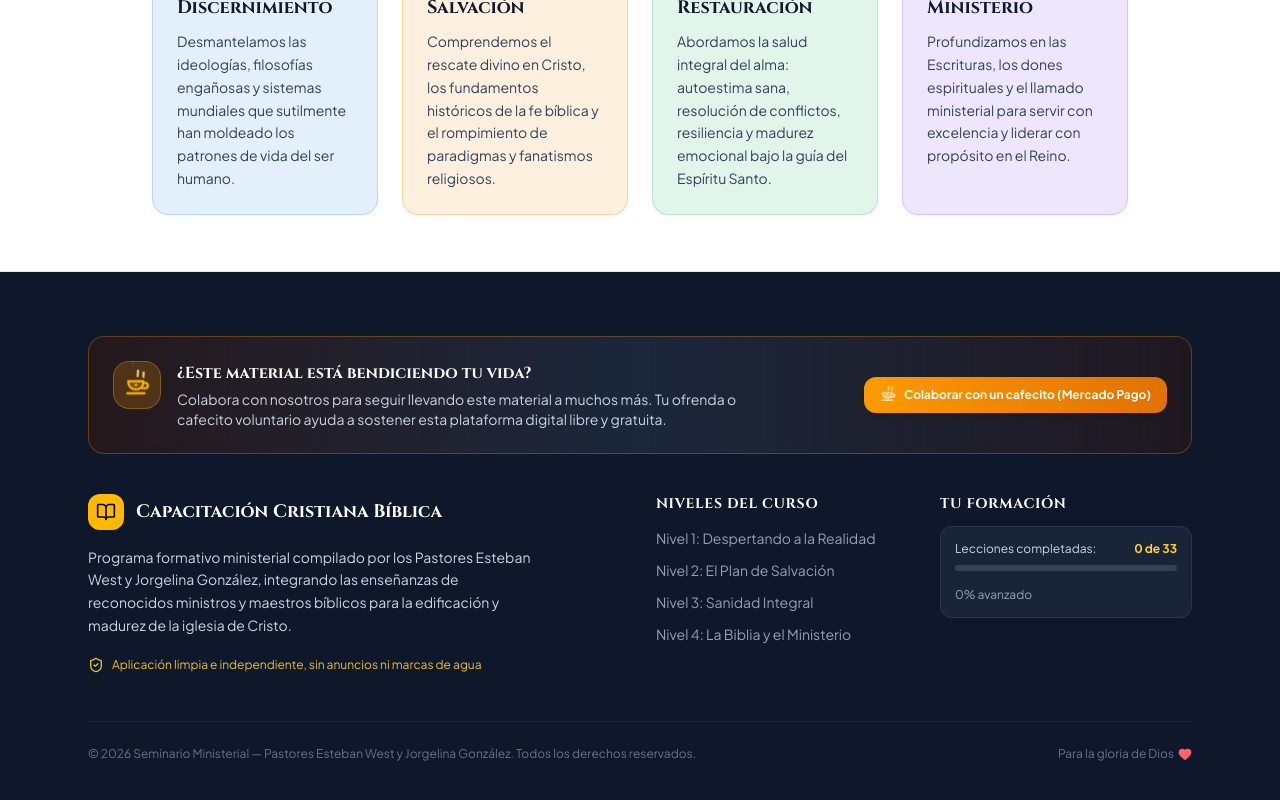
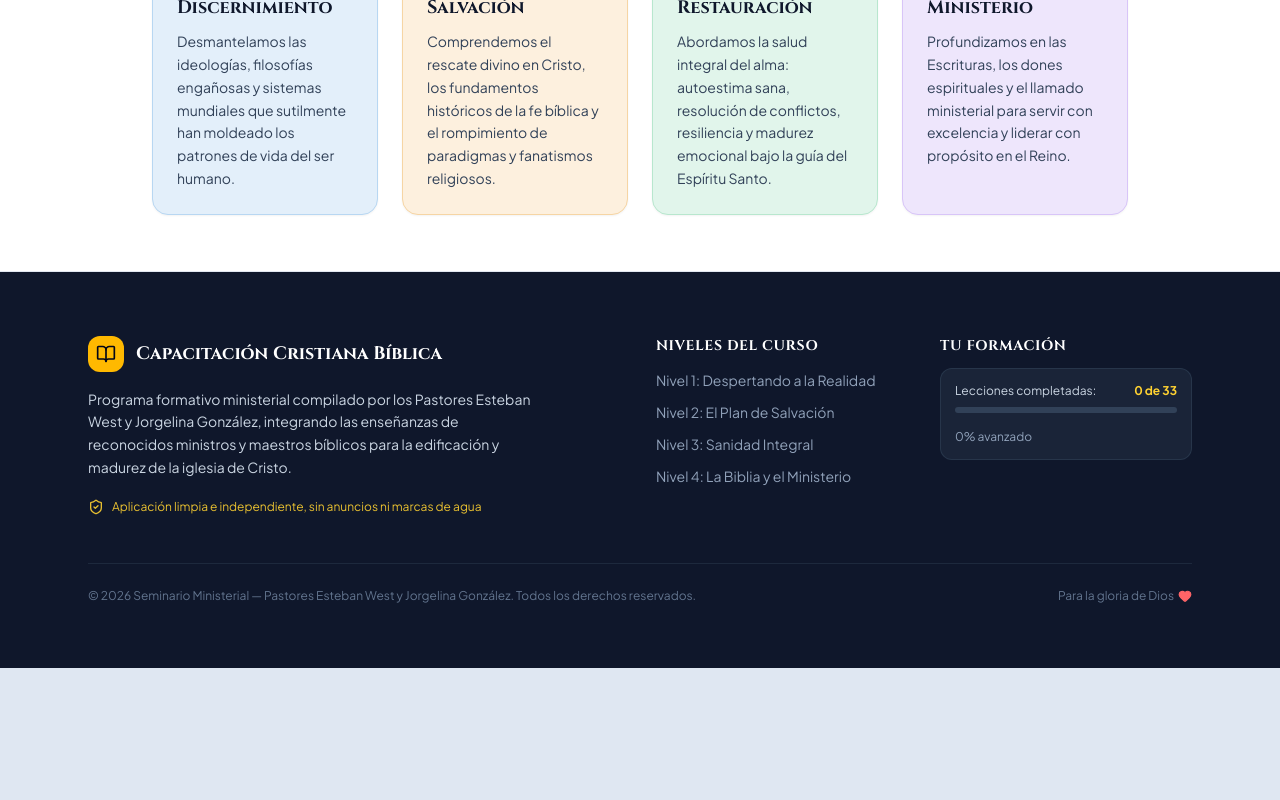
Before and after one commit to westroberto417-app/SEMINARIO-MINISTERIAL, a React (Vite) app: page / in a window 1280 px wide. Shown: the part 3809-4609 px from the top of the page. After the commit the page ends 4477 px from the top, so only its background shows below. Built offline with nearby package versions, Linux system fonts and the light colour scheme.

Commit message:
refactor: remove donation and coffee support modules
Clean up UI by removing donation prompts and associated components from the footer and level pages.

```diff
--- a/src/components/Footer.tsx
+++ b/src/components/Footer.tsx
@@ -1,50 +1,18 @@
 import React, { useState } from 'react';
-import { Link, useLocation } from 'react-router-dom';
+import { Link } from 'react-router-dom';
 import { BookOpen, RotateCcw, ShieldCheck, Heart } from 'lucide-react';
 import { cursoData } from '../data/cursoData';
 import { useProgress } from '../context/ProgressContext';
-import { useDonacion } from '../context/DonacionContext';
 import ResetProgressModal from './ResetProgressModal';
-import AnimatedCoffeeIcon from './AnimatedCoffeeIcon';
 
 export default function Footer() {
-  const location = useLocation();
-  const isHomePage = location.pathname === '/';
   const { reiniciarProgreso, progresoTotal } = useProgress();
   const { hechas, total, porcentaje } = progresoTotal();
-  const { openDonacion } = useDonacion();
   const [showResetModal, setShowResetModal] = useState(false);
 
   return (
     <footer className="border-t border-slate-200 bg-slate-900 text-slate-400">
       <div className="mx-auto max-w-6xl px-6 py-12 md:py-16">
-        {/* Banner de Cafecito / Colaboración Ministerial: solo en la pantalla principal */}
-        {isHomePage && (
-          <div className="mb-10 rounded-2xl border border-amber-500/30 bg-gradient-to-r from-amber-950/40 via-slate-800/90 to-amber-950/30 p-5 sm:p-6 backdrop-blur-xs flex flex-col md:flex-row items-center justify-between gap-5">
-            <div className="flex items-start gap-4">
-              <div className="flex h-12 w-12 flex-shrink-0 items-center justify-center rounded-2xl bg-amber-500/20 text-amber-400 border border-amber-400/30">
-                <AnimatedCoffeeIcon size="md" steamColor="#FDE68A" />
-              </div>
-              <div>
-                <h3 className="font-heading text-base font-bold text-white flex items-center gap-2">
-                  <span>¿Este material está bendiciendo tu vida?</span>
-                </h3>
-                <p className="mt-1 text-xs sm:text-sm text-slate-300 max-w-xl">
-                  Colabora con nosotros para seguir llevando este material a muchos más. Tu ofrenda o cafecito voluntario ayuda a sostener esta plataforma digital libre y gratuita.
-                </p>
-              </div>
-            </div>
-            <button
-              type="button"
-              onClick={openDonacion}
-              className="inline-flex items-center gap-2 rounded-xl bg-gradient-to-r from-amber-500 to-amber-600 hover:from-amber-600 hover:to-amber-700 px-4 py-2.5 text-xs font-bold text-white shadow-md hover:shadow-lg transition-all cursor-pointer whitespace-nowrap active:scale-95"
-            >
-              <AnimatedCoffeeIcon size="xs" steamColor="#FFF" />
-              <span>Colaborar con un cafecito (Mercado Pago)</span>
-            </button>
-          </div>
-        )}
-
         <div className="grid gap-8 md:grid-cols-4">
           {/* Col 1: About */}
           <div className="md:col-span-2 space-y-4">
--- a/src/pages/LevelPage.tsx
+++ b/src/pages/LevelPage.tsx
@@ -3,10 +3,8 @@ import { useParams, Link, Navigate } from 'react-router-dom';
 import { ArrowLeft, CheckCircle2, Circle, Layers, ChevronRight, ChevronLeft, BookOpen, Sparkles } from 'lucide-react';
 import { cursoData } from '../data/cursoData';
 import { useProgress } from '../context/ProgressContext';
-import { useDonacion } from '../context/DonacionContext';
 import LessonCard from '../components/LessonCard';
 import LevelMaterialsSection from '../components/LevelMaterialsSection';
-import AnimatedCoffeeIcon from '../components/AnimatedCoffeeIcon';
 import { SectionAudioPlayer } from '../components/SectionAudioPlayer';
 
 export default function LevelPage() {
@@ -14,7 +12,6 @@ export default function LevelPage() {
   const nivelId = parseInt(id || '1', 10);
   const nivel = cursoData.niveles.find(n => n.id === nivelId);
   const { progresoNivel, estaCompletada } = useProgress();
-  const { openDonacion } = useDonacion();
   const [filter, setFilter] = useState<'all' | 'pending' | 'completed'>('all');
 
   if (!nivel) {
@@ -209,32 +206,6 @@ export default function LevelPage() {
           nivelTitulo={nivel.titulo}
         />
 
-        {/* Mención discreta de colaboración del capítulo */}
-        <div className="mt-8 rounded-2xl border border-slate-200/90 bg-white/80 p-4 sm:p-5 shadow-xs flex flex-col sm:flex-row items-center justify-between gap-4">
-          <div className="flex items-center gap-3 text-center sm:text-left">
-            <div className="flex h-10 w-10 flex-shrink-0 items-center justify-center rounded-xl bg-amber-50 text-amber-700 border border-amber-200">
-              <AnimatedCoffeeIcon size="sm" steamColor="#b45309" />
-            </div>
-            <div>
-              <p className="text-xs sm:text-sm font-semibold text-slate-800">
-                ¿Este material está bendiciendo tu vida?
-              </p>
-              <p className="text-xs text-slate-500">
-                Puedes colaborar con un cafecito voluntario para sostener esta plataforma bíblica gratuita.
-              </p>
-            </div>
-          </div>
-
-          <button
-            type="button"
-            onClick={openDonacion}
-            className="inline-flex items-center gap-2 rounded-xl border border-amber-300 bg-amber-50 hover:bg-amber-100 text-amber-900 px-4 py-2 text-xs font-bold transition-all cursor-pointer flex-shrink-0"
-          >
-            <AnimatedCoffeeIcon size="xs" steamColor="#b45309" />
-            <span>Colaborar con un cafecito</span>
-          </button>
-        </div>
-
         {/* Bottom Level Switch Navigation */}
         <div className="mt-8 sm:mt-10 flex items-center justify-between border-t border-slate-200 pt-6 sm:pt-8">
           {prevNivel ? (
```
